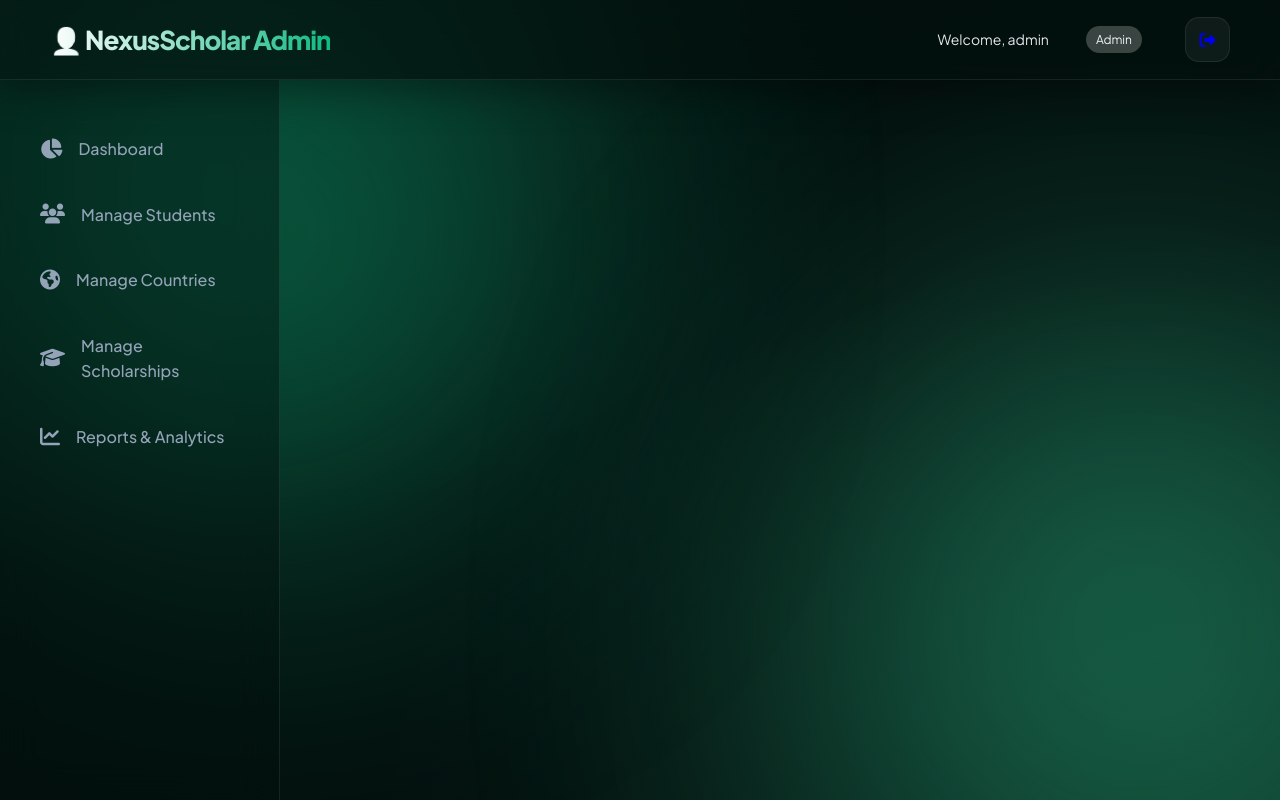
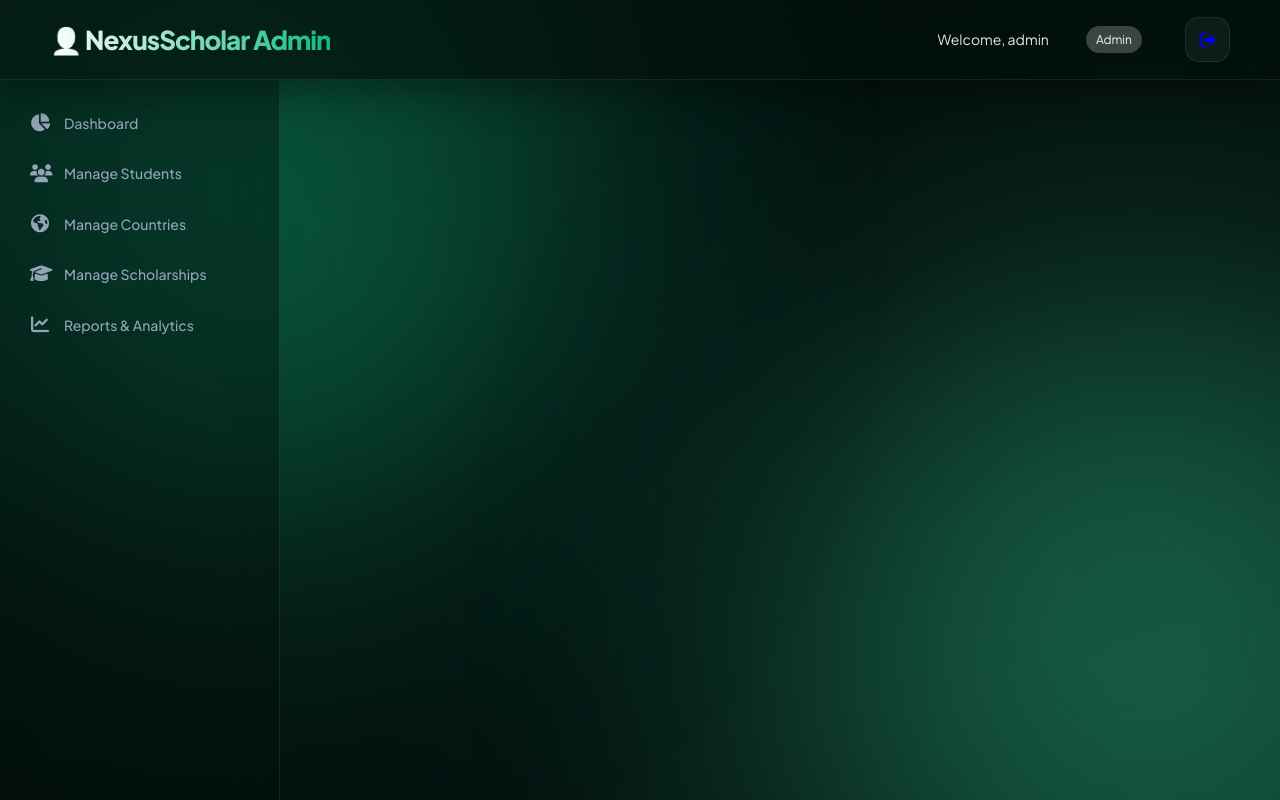
Before and after one commit to jarifovi/Study.NexusScholar, a PHP site: page /admin_header.php in a window 1280 px wide. Run offline with PHP 8.4, Linux system fonts and the light colour scheme.

Commit message:
Sidebar Optimization: Categorized layout, scroll support, and refined navigation UI

```diff
--- a/assets/style.css
+++ b/assets/style.css
@@ -195,8 +195,28 @@ body {
     position: fixed;
     top: 80px;
     bottom: 0;
-    padding: 40px 20px;
+    padding: 20px 10px;
     z-index: 900;
+    overflow-y: auto;
+}
+
+.sidebar::-webkit-scrollbar {
+    width: 4px;
+}
+
+.sidebar::-webkit-scrollbar-thumb {
+    background: rgba(16, 185, 129, 0.2);
+    border-radius: 10px;
+}
+
+.sidebar-category {
+    font-size: 11px;
+    text-transform: uppercase;
+    letter-spacing: 2px;
+    color: var(--text-dim);
+    margin: 25px 20px 15px;
+    font-weight: 700;
+    opacity: 0.6;
 }
 
 .sidebar ul {
@@ -206,25 +226,28 @@ body {
 .sidebar .nav-link {
     display: flex;
     align-items: center;
-    gap: 16px;
-    padding: 16px 20px;
+    gap: 14px;
+    padding: 12px 20px;
     color: var(--text-muted);
     text-decoration: none;
-    border-radius: 16px;
-    margin-bottom: 8px;
+    border-radius: 14px;
+    margin-bottom: 4px;
     font-weight: 500;
+    font-size: 14px;
     transition: var(--transition);
 }
 
 .sidebar .nav-link i {
-    font-size: 20px;
+    font-size: 18px;
+    width: 20px;
+    text-align: center;
     transition: var(--transition);
 }
 
 .sidebar .nav-link:hover, .sidebar .nav-link.active {
     background: rgba(16, 185, 129, 0.1);
     color: var(--primary);
-    transform: translateX(10px);
+    transform: translateX(8px);
 }
 
 .sidebar .nav-link:hover i {
```
Also changed, not shown: sidebar.php (+28 -7 lines).
